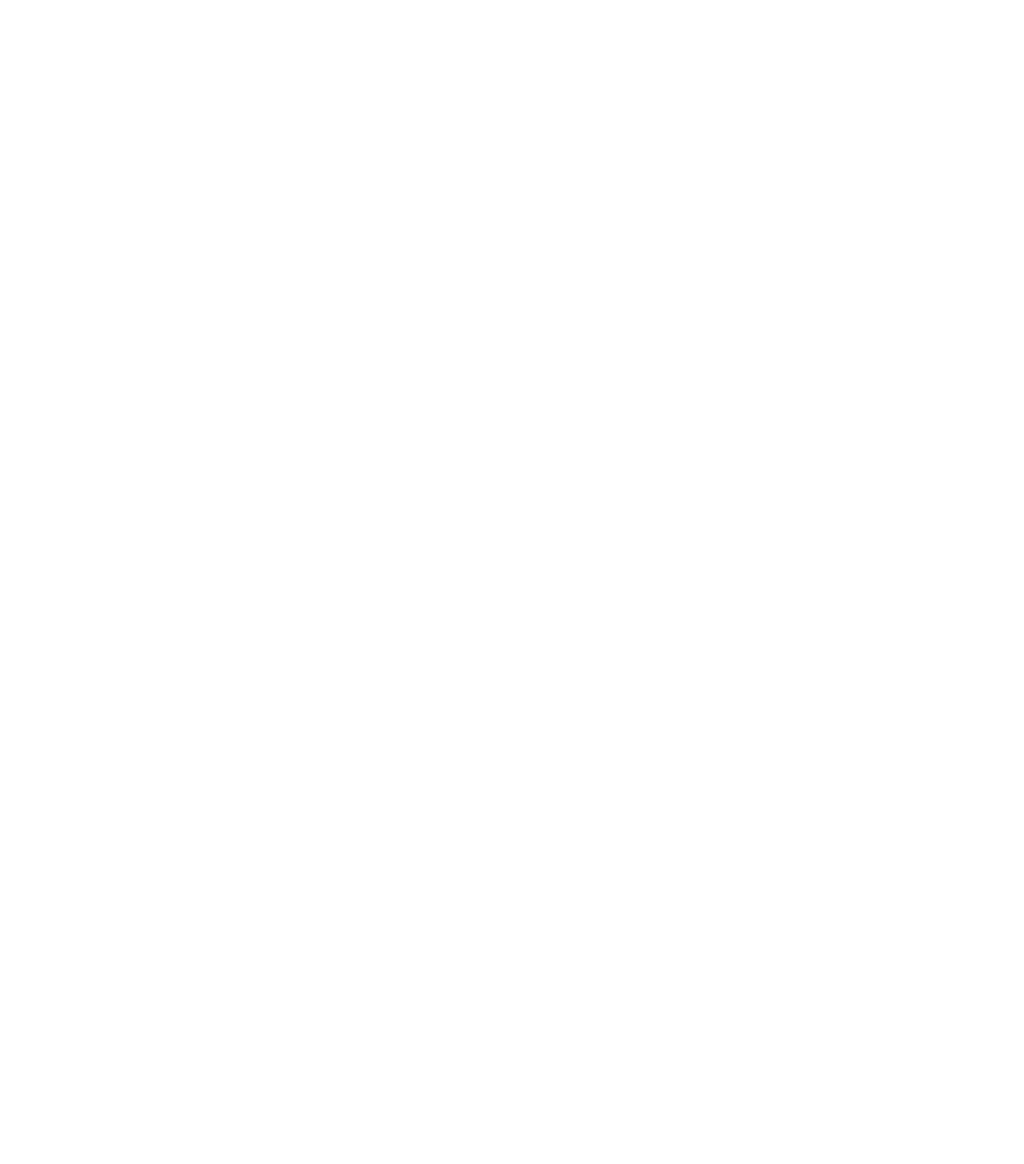
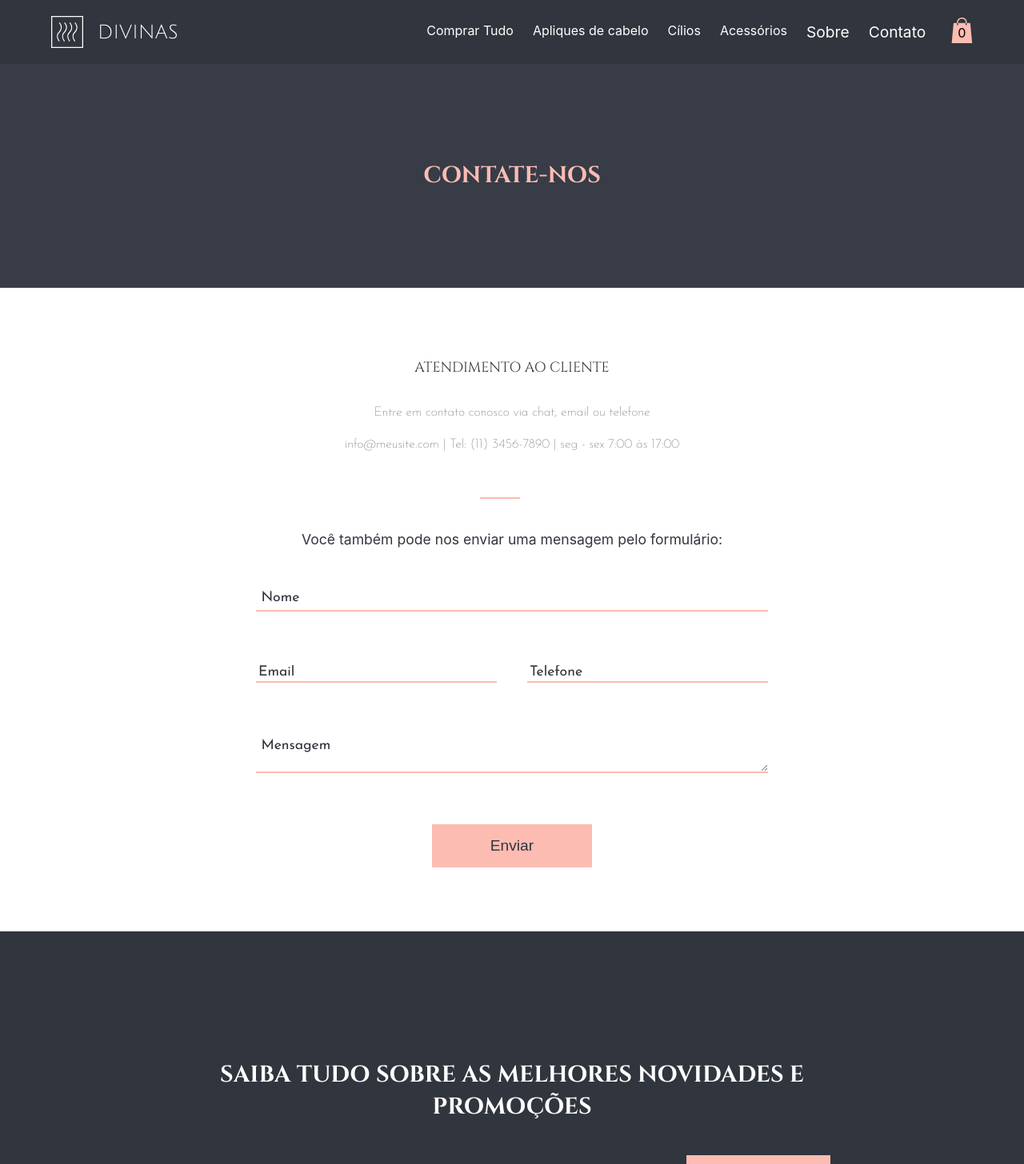
Before and after one commit to PabloFerrari027/divinas, a React (Create React App) app: page /contact in a window 1280 px wide. Before the commit this address had no page. Shown: the top 1456 px of the page at 80% size. Before the commit the page ends 800 px from the top, so only its background shows below. Built offline with nearby package versions, Linux system fonts and the light colour scheme.

Commit message:
firist commit

```diff
--- a/src/Routes/index.tsx
+++ b/src/Routes/index.tsx
@@ -1,5 +1,6 @@
 import { BrowserRouter, Routes, Route } from 'react-router-dom'
 import { About } from '../pages/About'
+import { Contact } from '../pages/Contact'
 import Home from '../pages/Home'
 import { Privacy } from '../pages/Privacy'
 
@@ -10,6 +11,7 @@
         <Route path="/" element={<Home />} />
         <Route path="/privacy" element={<Privacy />} />
         <Route path="/about" element={<About />} />
+        <Route path="/contact" element={<Contact />} />
       </Routes>
     </BrowserRouter>
   )
--- a/src/components/FooterNavegation/index.tsx
+++ b/src/components/FooterNavegation/index.tsx
@@ -1,3 +1,4 @@
+import { Link } from 'react-router-dom'
 import './FooterNavigation.css'
 
 export function FooterNavigation() {
@@ -17,16 +18,16 @@
           <a href="/">Acessórios</a>
         </li>
         <li>
-          <a href="/">Sobre Nós</a>
+          <Link to="/about">Sobre Nós</Link>
         </li>
         <li>
-          <a href="/">Contato</a>
+          <Link to="/contact">Contato</Link>
         </li>
         <li>
           <a href="/">Envio e Retorno</a>
         </li>
         <li>
-          <a href="/">Polítca da Loja</a>
+          <Link to="/privacy">Polítca da Loja</Link>
         </li>
         <li>
           <a href="/">Perguntas Frequentes</a>
--- a/src/components/NavbarNavegtion/NavbarNavegation.css
+++ b/src/components/NavbarNavegtion/NavbarNavegation.css
@@ -30,6 +30,12 @@
   transition: color 0.2 ease;
 }
 
+.navbar-container .navegation ul li a {
+  font-size: 1.2rem;
+  color: #fff;
+  transition: color 0.2 ease;
+}
+
 .navbar-container .navegation ul li:hover {
   color: var(--pink);
 }
--- a/src/components/NavbarNavegtion/index.tsx
+++ b/src/components/NavbarNavegtion/index.tsx
@@ -1,3 +1,4 @@
+import { Link } from 'react-router-dom'
 import './NavbarNavegation.css'
 
 export function NavbarNavegtion({ active }: { active: boolean }) {
@@ -8,8 +9,12 @@
         <li>Apliques de cabelo</li>
         <li>Cílios</li>
         <li>Acessórios</li>
-        <li>Sobre</li>
-        <li>Contato</li>
+        <li>
+          <Link to="/about">Sobre</Link>
+        </li>
+        <li>
+          <Link to="/contact">Contato</Link>
+        </li>
       </ul>
     </nav>
   )
--- /dev/null
+++ b/src/pages/Contact/Contact.css
@@ -0,0 +1,117 @@
+.contact .container {
+  padding: 10vh 5vw;
+  text-align: center;
+}
+
+.contact .container h1 {
+  font-weight: normal;
+  font-size: 1.1rem;
+}
+
+.contact .container p {
+  font-weight: 100;
+  font-size: 1rem;
+  margin-bottom: 2vh;
+}
+
+.contact .container .infos {
+  margin-bottom: 5vh;
+  padding-bottom: 5vh;
+  position: relative;
+}
+
+.contact .container .infos::after {
+  content: '';
+  position: absolute;
+  bottom: 0;
+  left: 50%;
+  transform: translateX(-80%);
+  height: 2px;
+  width: 50px;
+  background-color: var(--pink);
+}
+
+.contact .container .infos * {
+  font-weight: 100;
+  font-size: 1rem;
+  color: var(--black);
+}
+
+.contact .container .form {
+  display: flex;
+  flex-direction: column;
+}
+
+.contact .container .form h2 {
+  font-weight: normal;
+  font-size: 1rem;
+  margin-bottom: 3vh;
+  grid-area: title;
+}
+
+.contact .container .form input,
+.contact .container .form textarea {
+  border: none;
+  border-bottom: 2px solid var(--pink);
+  outline: none;
+  padding: 1%;
+  margin-bottom: 5vh;
+  font-family: var(--Josefin_Sans);
+  color: var(--black);
+}
+
+.contact .container .form input[name='name'] {
+  grid-area: name;
+}
+
+.contact .container .form input[name='email'] {
+  grid-area: email;
+}
+
+.contact .container .form input[name='tel'] {
+  grid-area: tel;
+}
+
+.contact .container .form textarea {
+  grid-area: description;
+}
+
+.contact .container .form button {
+  grid-area: button;
+}
+
+.contact .container .form input::placeholder {
+  font-family: var(--Josefin_Sans);
+  color: var(--black);
+}
+
+@media screen and (min-width: 768px) {
+  .contact .container {
+    padding: 10vh 25vw;
+  }
+
+  .contact .container .form {
+    display: grid;
+    grid-template-rows: repeat(auto, 5);
+    gap: 3vh 3vw;
+    grid-template-areas:
+      'title title'
+      'name name'
+      'email tel'
+      'description description'
+      'button button';
+  }
+
+  .contact .container .form input,
+  .contact .container .form textarea,
+  .contact .container .form input::placeholder,
+  .contact .container .form h2 {
+    font-size: 1.1rem;
+  }
+
+  .contact .container .form button {
+    display: inline-block;
+    width: 200px;
+    margin: auto;
+  }
+}
--- /dev/null
+++ b/src/pages/Contact/index.tsx
@@ -0,0 +1,38 @@
+import { DescriptionPage } from '../../components/DescriptionPage'
+import { Footer } from '../../components/Footer'
+import { Loading } from '../../components/Loading'
+import { Navbar } from '../../components/Navbar'
+
+import './Contact.css'
+
+export function Contact() {
+  return (
+    <div>
+      <Loading />
+      <Navbar />
+      <main className="contact">
+        <DescriptionPage description="contate-nos" />
+        <div className="container">
+          <h1>atendimento ao cliente</h1>
+          <p>Entre em contato conosco via chat, email ou telefone</p>
+          <div className="infos">
+            <p>
+              <a href="mailto:teste@gmail.com">info@meusite.com</a> |{' '}
+              <a href="tel:113456-7890"> Tel: (11) 3456-7890</a> |{' '}
+              <span>seg - sex 7:00 às 17:00</span>
+            </p>
+          </div>
+          <div className="form">
+            <h2>Você também pode nos enviar uma mensagem pelo formulário:</h2>
+            <input type="text" name="name" placeholder="Nome" />
+            <input type="email" placeholder="Email" name="email" />
+            <input type="tel" placeholder="Telefone" name="tel" />
+            <textarea name="Descrição">Mensagem</textarea>
+            <button className="btn-pink">Enviar</button>
+          </div>
+        </div>
+      </main>
+      <Footer />
+    </div>
+  )
+}
--- a/src/styles/index.css
+++ b/src/styles/index.css
@@ -41,6 +41,7 @@
 p {
   font-size: 1rem;
   font-family: var(--Josefin_Sans);
+  line-height: 1.5rem;
 }
 
 h1 {
```
